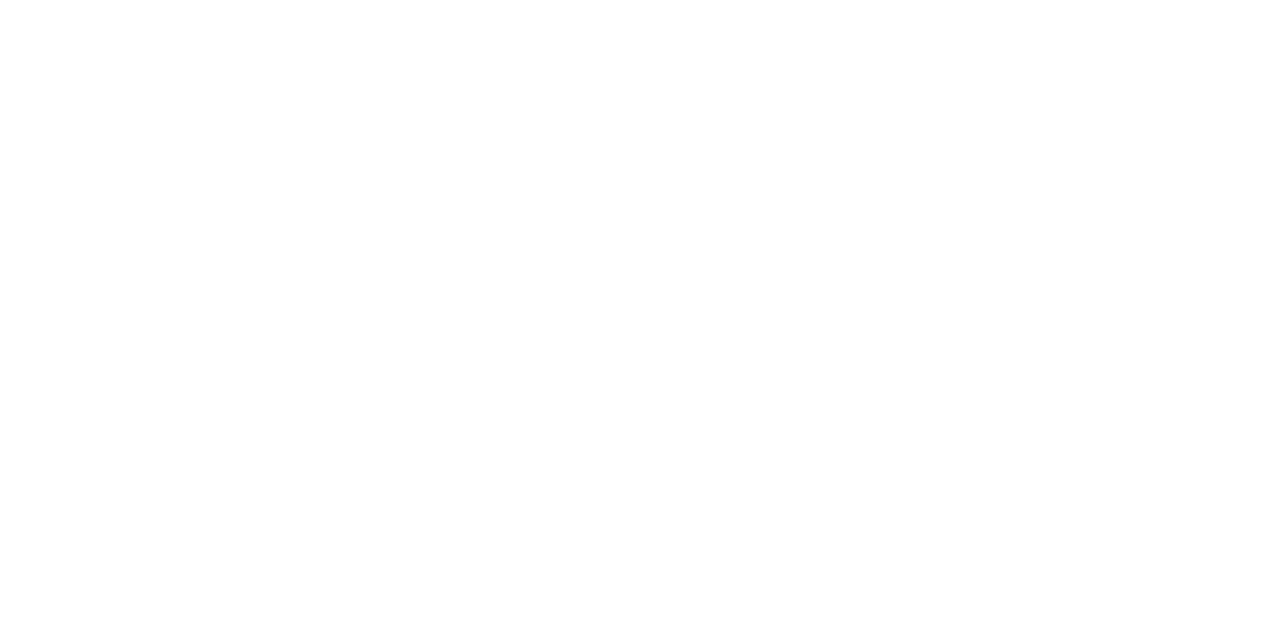
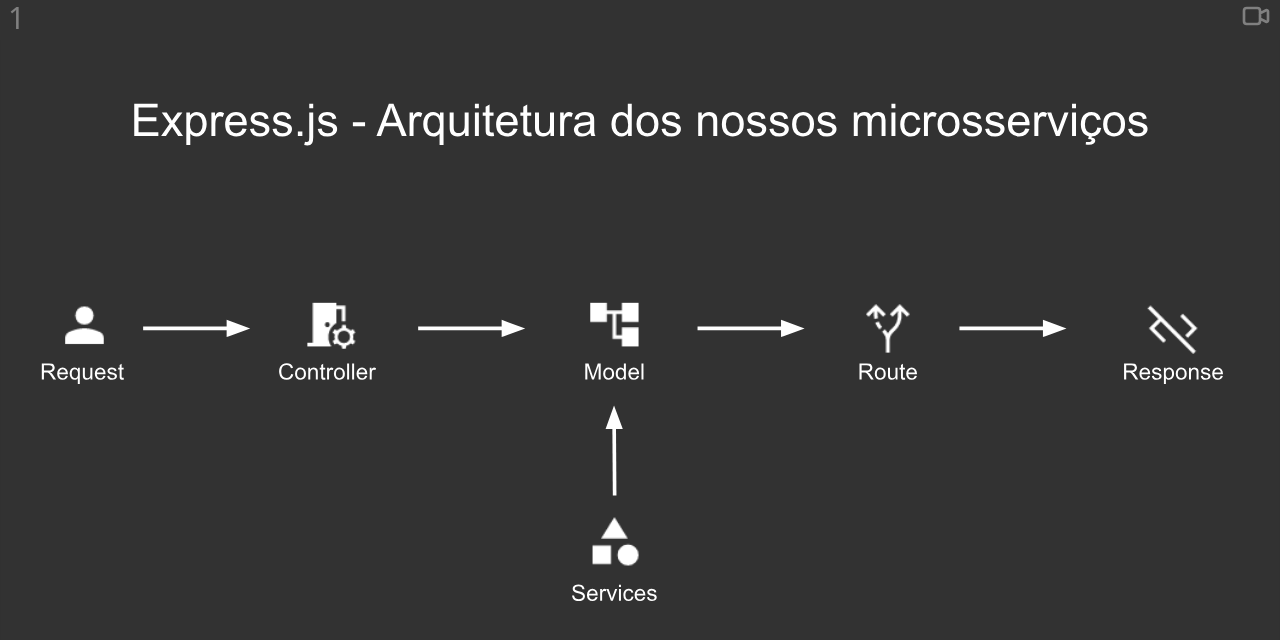
Before and after one commit to FelipeFlohr/ambisis-node-presentation, a React app: page /22 in a window 1280 px wide. Before the commit this address had no page. Shown: the top 640 px of the page. Built offline with nearby package versions, Linux system fonts and the light colour scheme.

Commit message:
Adicionado slide 22

```diff
--- a/src/main.tsx
+++ b/src/main.tsx
@@ -26,6 +26,7 @@
 import Seventeenth from "./views/slides/17/Seventeenth"
 import Twentieth from "./views/slides/20/Twentieth"
 import TwentyFirst from "./views/slides/21/TwentyFirst"
+import TwentySecond from "./views/slides/22/TwentySecond"
 
 ReactDOM.createRoot(document.getElementById("root") as HTMLElement).render(
   <React.StrictMode>
@@ -54,6 +55,7 @@
           <Route path="/19" element={<Nineteenth />} />
           <Route path="/20" element={<Twentieth />} />
           <Route path="/21" element={<TwentyFirst />} />
+          <Route path="/22" element={<TwentySecond />} />
         </Routes>
       </Layout>
     </BrowserRouter>
--- /dev/null
+++ b/src/views/slides/22/TwentySecond.tsx
@@ -0,0 +1,8 @@
+import ImageBackground from "../../../components/imageBackground";
+import twentySecond from "../../../assets/vectorslides/22.svg";
+
+export default function TwentySecond() {
+    return (
+        <ImageBackground image={twentySecond} hexBackground="#323232" />
+    )
+}
```
Also changed, not shown: src/assets/vectorslides/22.svg (added).
